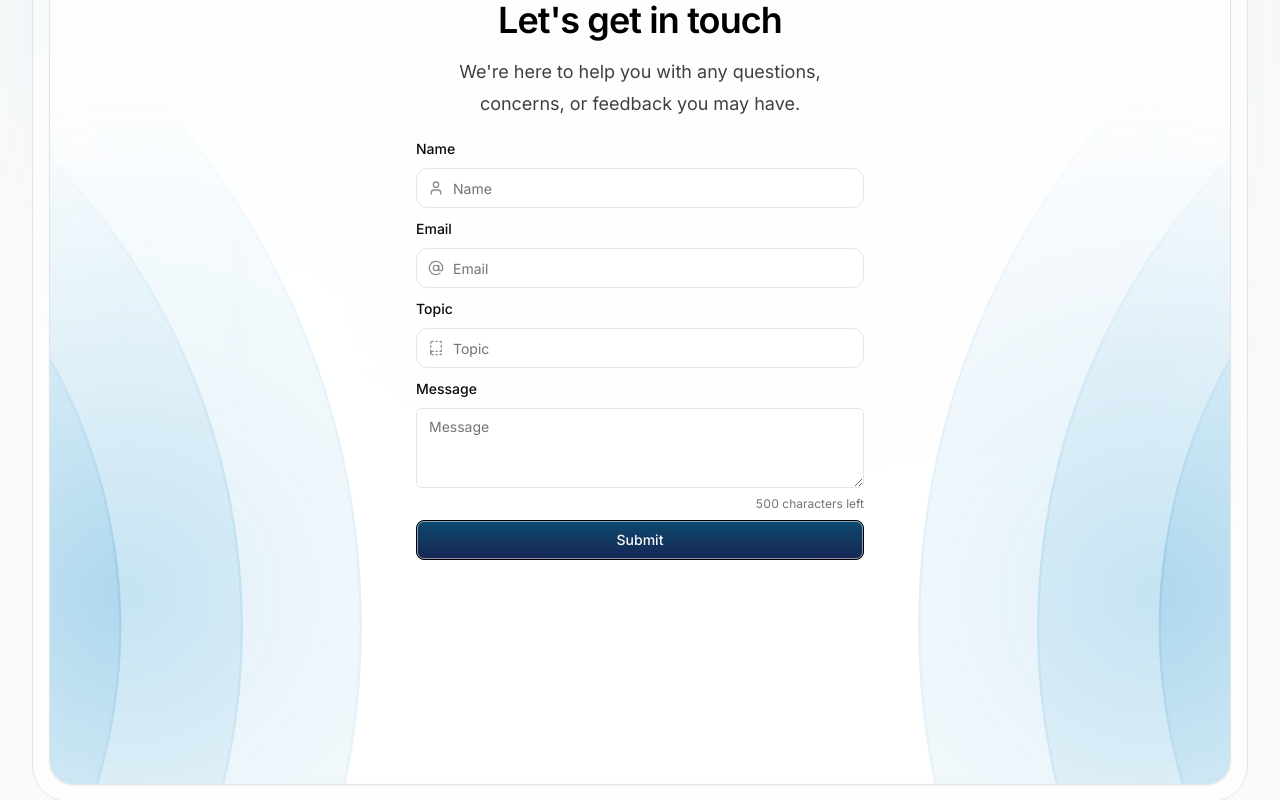
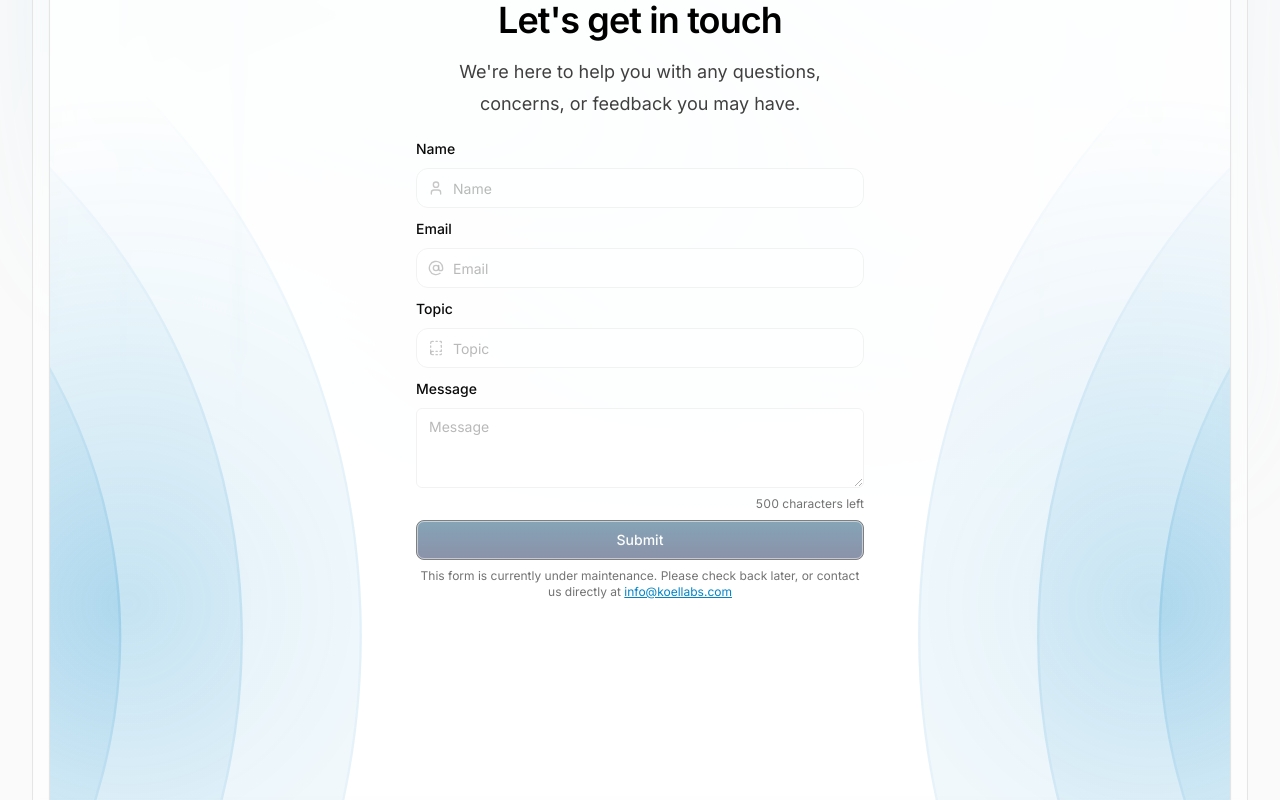
Before and after one commit to KoelLabs/koellabs.com, a Next.js app: page /contact in a window 1280 px wide. Shown: the part 388-1188 px from the top of the page. Built offline with nearby package versions, Linux system fonts and the light colour scheme; what @vidstack/react would draw is missing.

Commit message:
Disable Contact form for now

```diff
--- a/app/contact/page.tsx
+++ b/app/contact/page.tsx
@@ -424,6 +424,7 @@ export default function Contact() {
                     <Input
                       id="input-name"
                       required
+                      disabled
                       autoComplete="name nickname given-name"
                       name="entry.358867278"
                       className="peer ps-9 rounded-xl"
@@ -441,6 +442,7 @@ export default function Contact() {
                     <Input
                       id="input-email"
                       required
+                      disabled
                       name="entry.65859822"
                       className="peer ps-9 rounded-xl"
                       placeholder="Email"
@@ -457,6 +459,7 @@ export default function Contact() {
                     <Input
                       id="input-topic"
                       required
+                      disabled
                       name="entry.1735979938"
                       className="peer ps-9 rounded-xl"
                       placeholder="Topic"
@@ -474,6 +477,7 @@ export default function Contact() {
                     name="entry.1856129796"
                     required
                     value={value}
+                    disabled
                     maxLength={maxLength}
                     placeholder="Message"
                     onChange={e => {
@@ -493,10 +497,18 @@ export default function Contact() {
                 </div>
                 <Button
                   type="submit"
+                  disabled
                   className="mt-3 rounded-lg bg-gradient-to-b border border-double outline-white/50 outline outline-[0.1px] outline-offset-[-2px] border-black from-sky-900 to-blue-950 w-full"
                 >
                   Submit
                 </Button>
+                <p className="text-xs text-neutral-500 mt-2">
+                  This form is currently under maintenance. Please check back later, or contact us
+                  directly at{' '}
+                  <a className="text-sky-600 underline" href="mailto:info@koellabs.com">
+                    info@koellabs.com
+                  </a>
+                </p>
               </form>
             </div>
           </div>
```
